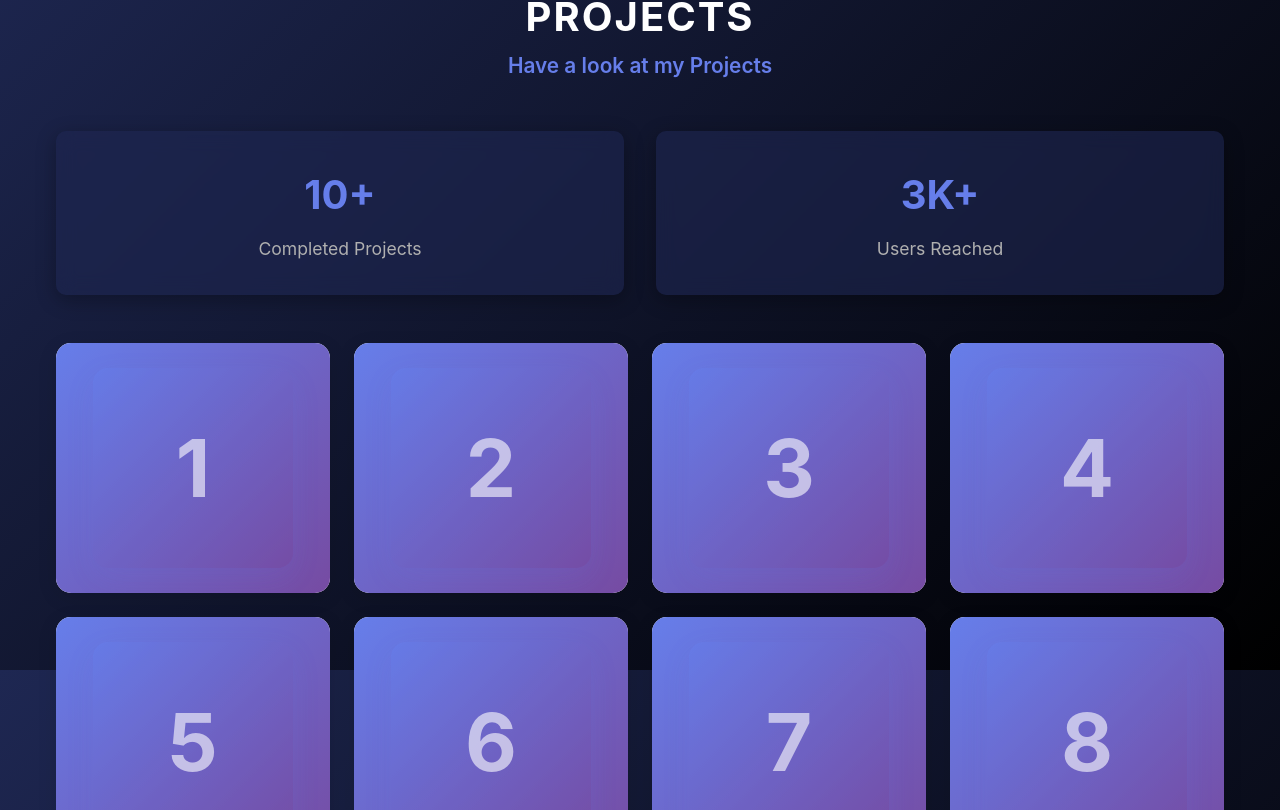
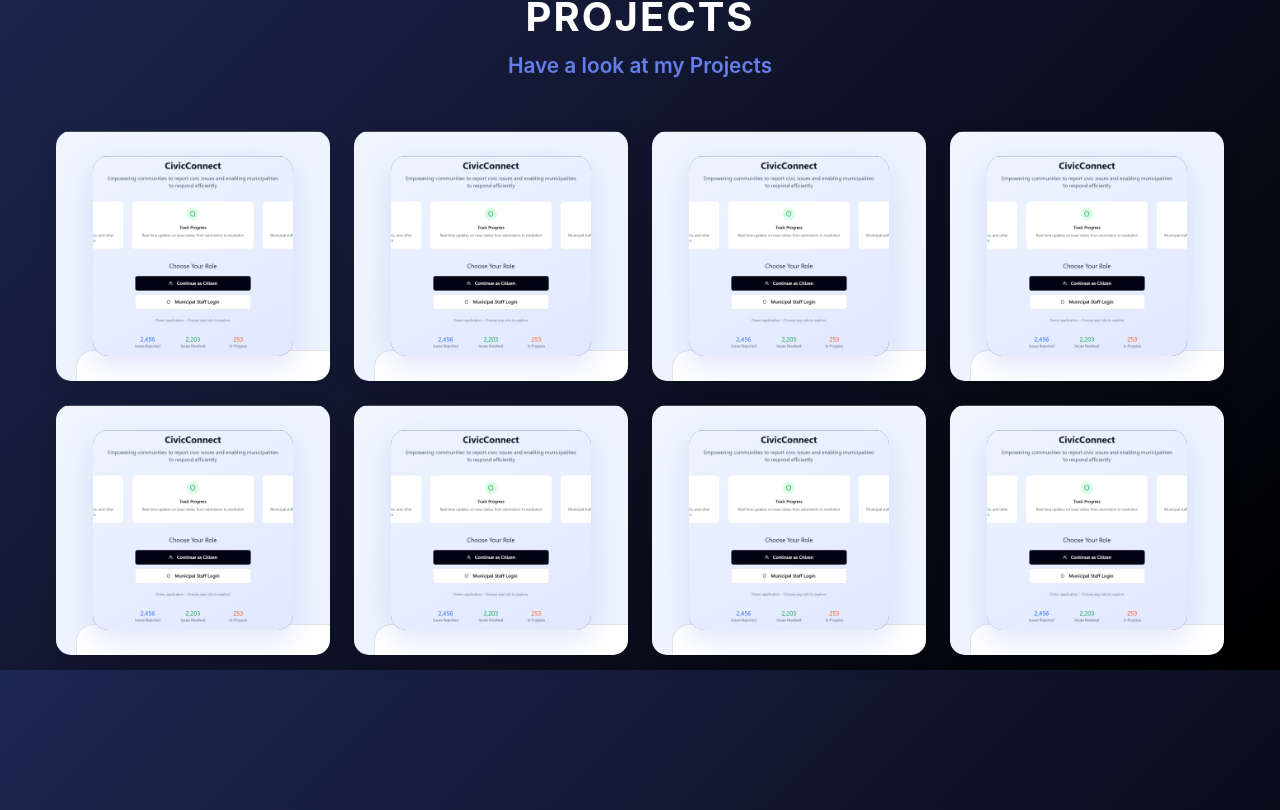
Before and after one commit to Rahidul2006/portfolio, a React (Vite) app: page / in a window 1280 px wide. Shown: the part 1730-2540 px from the top of the page. Built offline with nearby package versions, Linux system fonts and the light colour scheme.

Commit message:
fatch projects

```diff
--- a/src/components/Projects.css
+++ b/src/components/Projects.css
@@ -3,33 +3,6 @@
   background: transparent;
 }
 
-.projects-stats {
-  display: grid;
-  grid-template-columns: repeat(auto-fit, minmax(200px, 1fr));
-  gap: 2rem;
-  margin-bottom: 3rem;
-  text-align: center;
-}
-
-.stat {
-  background: rgba(30, 39, 82, 0.6);
-  padding: 2rem;
-  border-radius: 10px;
-  box-shadow: 0 5px 20px rgba(0, 0, 0, 0.3);
-  backdrop-filter: blur(10px);
-}
-
-.stat-number {
-  font-size: 2.5rem;
-  font-weight: 700;
-  color: #667eea;
-  margin-bottom: 0.5rem;
-}
-
-.stat-text {
-  font-size: 1.1rem;
-  color: #b0b0b0;
-}
 
 .projects-grid {
   display: grid;
@@ -56,7 +29,7 @@
 .project-image {
   width: 100%;
   height: 100%;
-  background: linear-gradient(135deg, #667eea 0%, #764ba2 100%);
+
   display: flex;
   align-items: center;
   justify-content: center;
@@ -72,9 +45,15 @@
   font-size: 3rem;
   font-weight: 700;
   color: white;
-  opacity: 0.6;
+  /* opacity: 0.6; */
 }
-
+.image-placeholder img{
+  width: 100%;
+  height: 100%;
+  overflow: hidden;
+  object-fit: cover;
+    border-radius: 15px;
+}
 .project-overlay {
   position: absolute;
   top: 0;
--- a/src/components/Projects.jsx
+++ b/src/components/Projects.jsx
@@ -3,17 +3,15 @@
 
 export default function Projects() {
   const projects = [
-    { id: 1, title: 'E-Commerce Platform', description: 'Full-stack e-commerce with React and Node.js' },
-    { id: 2, title: 'Social Media App', description: 'Real-time social platform with WebSockets' },
-    { id: 3, title: 'Task Management System', description: 'Collaborative task management tool' },
-    { id: 4, title: 'AI Chat Bot', description: 'Conversational AI using machine learning' },
-    { id: 5, title: 'Analytics Dashboard', description: 'Real-time data visualization dashboard' },
-    { id: 6, title: 'Mobile Weather App', description: 'Weather app with React Native' },
-    { id: 7, title: 'CRM System', description: 'Customer relationship management platform' },
-    { id: 8, title: 'Video Streaming Service', description: 'Scalable video streaming platform' },
-    { id: 9, title: 'Blog Platform', description: 'Content management system with CMS' },
-    { id: 10, title: 'Payment Gateway Integration', description: 'Secure payment processing system' }
-  ];
+    { id: 1, img:"src/assets/demo.png", link:"https://github.com/Rahidul2006", title: 'Resume Builder App', description: 'Full-stack resume builder with React and Node.js' },
+    { id: 2, img:"src/assets/demo.png", link:"https://github.com/Rahidul2006", title: 'Social Media App', description: 'Real-time social platform with WebSockets' },
+    { id: 3, img:"src/assets/demo.png", link:"https://github.com/Rahidul2006", title: 'Task Management System', description: 'Collaborative task management tool' },
+    { id: 4, img:"src/assets/demo.png", link:"https://github.com/Rahidul2006", title: 'AI Chat Bot', description: 'Conversational AI using machine learning' },
+    { id: 5, img:"src/assets/demo.png", link:"https://github.com/Rahidul2006", title: 'Analytics Dashboard', description: 'Real-time data visualization dashboard' },
+    { id: 6, img:"src/assets/demo.png", link:"https://github.com/Rahidul2006", title: 'Mobile Weather App', description: 'Weather app with React Native' },
+    { id: 7, img:"src/assets/demo.png", link:"https://github.com/Rahidul2006", title: 'CRM System', description: 'Customer relationship management platform' },
+    { id: 8, img:"src/assets/demo.png", link:"https://github.com/Rahidul2006", title: 'Video Streaming Service', description: 'Scalable video streaming platform' },
+      ];
 
   return (
     <section id="portfolio" className="projects">
@@ -21,27 +19,16 @@
         <h2 className="section-title">PROJECTS</h2>
         <p className="section-subtitle">Have a look at my Projects</p>
 
-        <div className="projects-stats">
-          <div className="stat">
-            <div className="stat-number">10+</div>
-            <div className="stat-text">Completed Projects</div>
-          </div>
-          <div className="stat">
-            <div className="stat-number">3K+</div>
-            <div className="stat-text">Users Reached</div>
-          </div>
-        </div>
-
         <div className="projects-grid">
           {projects.map((project) => (
-            <div key={project.id} className="project-card">
+            <div key={project.id} className="project-card" style={{ backgroundImage: `url(${project.img})` }}>
               <div className="project-image">
-                <div className="image-placeholder">{project.id}</div>
+                <div className="image-placeholder"> <img src={project.img} alt={project.title} /> </div>
               </div>
               <div className="project-overlay">
                 <h3>{project.title}</h3>
                 <p>{project.description}</p>
-                <a href="#" className="project-link">View Project →</a>
+                <a href={project.link} className="project-link">View Project →</a>
               </div>
             </div>
           ))}
```
Also changed, not shown: src/assets/demo.png (added).
